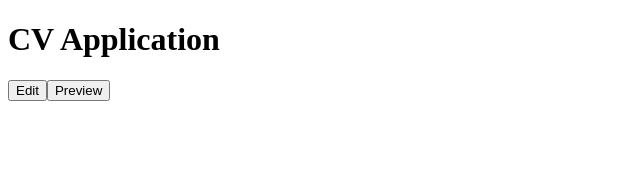
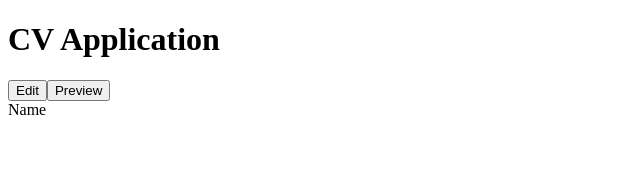
Before and after one commit to 01zulfi/cv-application, a React (Create React App) app: page / in a window 1280 px wide. Both pictures are taken after a click on the button "Preview". Shown: the top 191 px of the page, without its empty margins (0-640 px from the left). Built offline with nearby package versions, Linux system fonts and the light colour scheme.

Commit message:
Create CVDisplay component

```diff
--- a/src/App.js
+++ b/src/App.js
@@ -1,5 +1,6 @@
 import React, { Component } from "react";
 import CVInput from "./components/CVInput";
+import CVDisplay from "./components/CVDisplay";
 
 class App extends Component {
   constructor(props) {
@@ -7,6 +8,7 @@ class App extends Component {
 
     this.state = {
       CVInputStyle: { display: "block" },
+      CVDisplayStyle: { display: "none" },
     };
 
     this.editButtonEventHandler = this.editButtonEventHandler.bind(this);
@@ -16,17 +18,19 @@ class App extends Component {
   editButtonEventHandler() {
     this.setState({
       CVInputStyle: { display: "block" },
+      CVDisplayStyle: { display: "none" },
     });
   }
 
   previewButtonEventHandler() {
     this.setState({
       CVInputStyle: { display: "none" },
+      CVDisplayStyle: { display: "block" },
     });
   }
 
   render() {
-    const { CVInputStyle } = this.state;
+    const { CVInputStyle, CVDisplayStyle } = this.state;
 
     return (
       <div>
@@ -46,6 +50,7 @@ class App extends Component {
           Preview
         </button>
         <CVInput style={CVInputStyle} />
+        <CVDisplay style={CVDisplayStyle} />
       </div>
     );
   }
--- /dev/null
+++ b/src/components/CVDisplay.js
@@ -0,0 +1,28 @@
+import React, { Component } from "react";
+import PropTypes from "prop-types";
+
+class CVDisplay extends Component {
+// constructor(props) {
+  //  super(props)
+// }
+
+  render() {
+    const { style } = this.props;
+    return (
+      <div style={style}>
+        <div>Name</div>
+
+      </div>
+    );
+  }
+}
+
+CVDisplay.propTypes = {
+  style: PropTypes.object,
+};
+
+CVDisplay.defaultProps = {
+  style: {},
+};
+
+export default CVDisplay;
```
